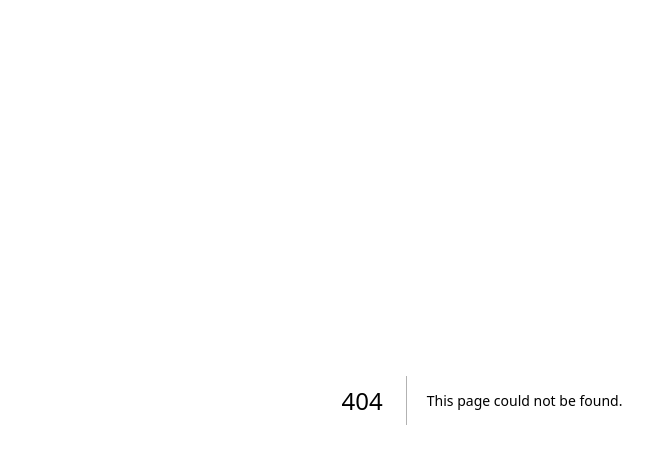
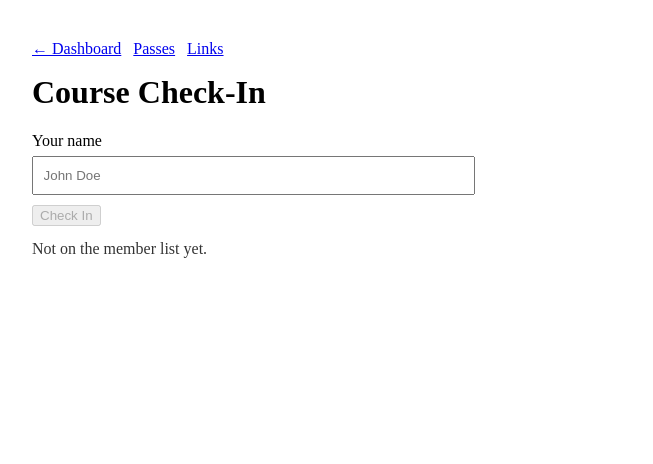
Before and after one commit to chadhagerty/inthepitts-discgolf-app, a Next.js app: page /checkin in a window 1280 px wide. Before the commit this address had no page. Shown: the top 464 px of the page, without its empty margins (158-811 px from the left). Built offline with nearby package versions, Linux system fonts and the light colour scheme.

Commit message:
Add main routes (checkin, memberships, stats, leaderboard)

```diff
--- /dev/null
+++ b/app/checkin/page.js
@@ -0,0 +1,68 @@
+"use client";
+
+import { useEffect, useState } from "react";
+
+export default function CheckinPage() {
+  const [name, setName] = useState("");
+  const [status, setStatus] = useState(null); // {ok, message} or {ok:false,error}
+
+  async function checkIn() {
+    setStatus(null);
+    const n = name.trim();
+    if (!n) return;
+
+    try {
+      // NOTE: this assumes your existing check-in endpoint is /api/checkin or similar.
+      // If your current homepage uses a different endpoint, tell me the exact fetch URL
+      // and I’ll match it exactly.
+      const res = await fetch("/api/check-in", {
+        method: "POST",
+        headers: { "Content-Type": "application/json" },
+        body: JSON.stringify({ name: n }),
+      });
+
+      const json = await res.json().catch(() => ({}));
+      setStatus(json);
+    } catch (e) {
+      setStatus({ ok: false, error: "network-error" });
+    }
+  }
+
+  return (
+    <main style={{ padding: "2rem", maxWidth: 900, margin: "0 auto" }}>
+      <div style={{ display: "flex", gap: 12, flexWrap: "wrap" }}>
+        <a href="/" style={{ textDecoration: "underline" }}>← Dashboard</a>
+        <a href="/passes" style={{ textDecoration: "underline" }}>Passes</a>
+        <a href="/links" style={{ textDecoration: "underline" }}>Links</a>
+      </div>
+
+      <h1 style={{ marginTop: 16 }}>Course Check-In</h1>
+
+      <div style={{ marginTop: 14 }}>
+        <label style={{ display: "block", marginBottom: 6 }}>Your name</label>
+        <input
+          value={name}
+          onChange={(e) => setName(e.target.value)}
+          placeholder="John Doe"
+          style={{ padding: "0.6rem", width: "100%", maxWidth: 420 }}
+        />
+        <div style={{ marginTop: 10 }}>
+          <button onClick={checkIn} disabled={!name.trim()}>
+            Check In
+          </button>
+        </div>
+      </div>
+
+      {/* This is generic display. If your API returns different fields, we’ll tweak it. */}
+      {status?.ok === false && (
+        <p style={{ color: "crimson", marginTop: 14 }}>❌ {status.error || "Error"}</p>
+      )}
+      {status?.ok && (
+        <p style={{ color: "green", marginTop: 14 }}>✅ {status.message || "Welcome!"}</p>
+      )}
+      {!status && (
+        <p style={{ marginTop: 14, opacity: 0.8 }}>Not on the member list yet.</p>
+      )}
+    </main>
+  );
+}
```
Also changed, not shown: app/leaderboard/page.js (added, +15 -0 lines), app/memberships/page.js (added, +18 -0 lines), app/stats/page.js (added, +15 -0 lines).
